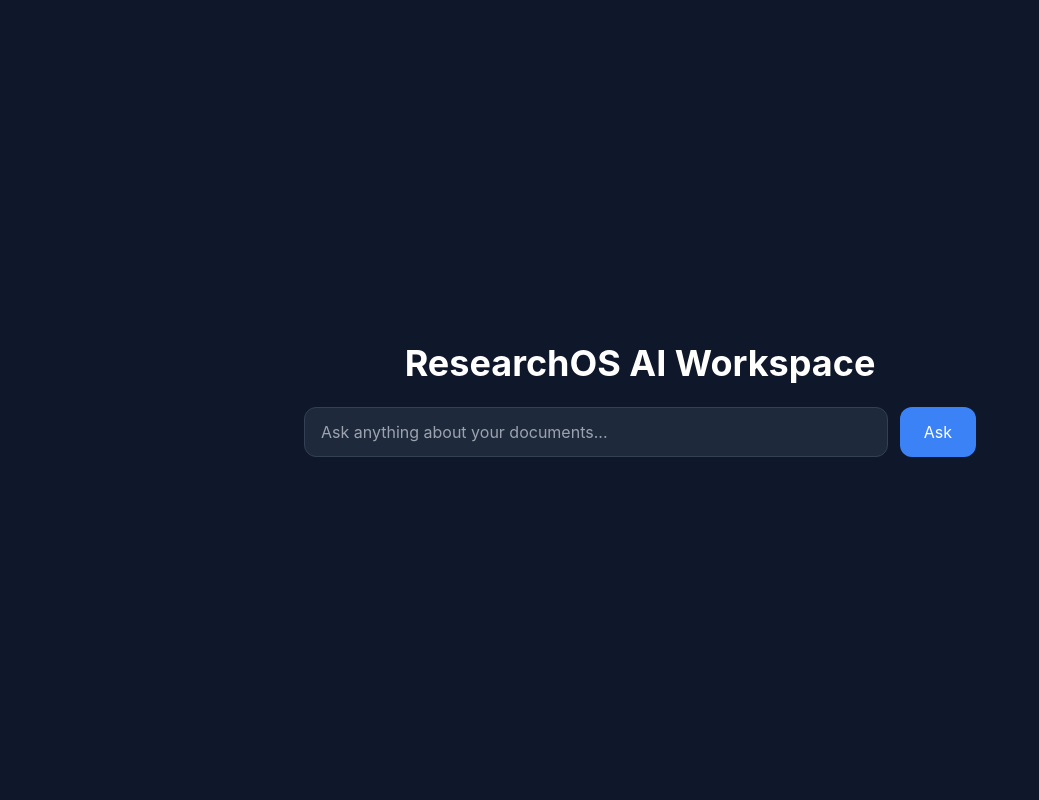
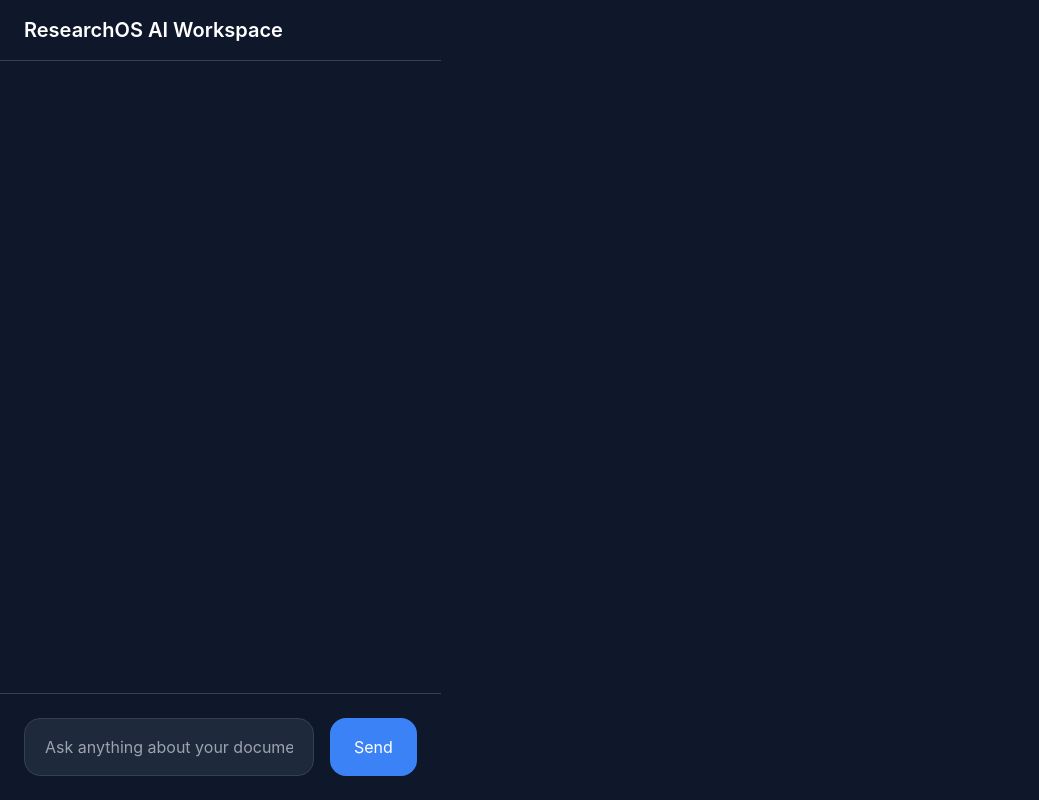
Before and after one commit to shreykalra22/researchos-frontend, a React (Vite) app: page / in a window 1280 px wide. Shown: the whole page, without its empty margins (0-1039 px from the left). Built offline with nearby package versions, Linux system fonts and the light colour scheme.

Commit message:
Implement professional conversational AI chat interface

```diff
--- a/src/pages/ChatPage.tsx
+++ b/src/pages/ChatPage.tsx
@@ -1,45 +1,115 @@
-import { useState } from "react";
+import { useEffect, useRef, useState } from "react";
 
-import {
-  sendChatMessage,
-} from "../api/chatApi";
+import { v4 as uuidv4 } from "uuid";
+
+import { sendChatMessage } from "../api/chatApi";
+
+import type {
+  ChatMessage,
+} from "../types/chat";
 
 export default function ChatPage() {
 
   const [question, setQuestion] =
     useState("");
 
-  const [answer, setAnswer] =
-    useState("");
-
   const [loading, setLoading] =
     useState(false);
 
+  const [messages, setMessages] =
+    useState<ChatMessage[]>([]);
+
+  const bottomRef =
+    useRef<HTMLDivElement | null>(null);
+
+  // ==========================================
+  // AUTO SCROLL
+  // ==========================================
+
+  useEffect(() => {
+
+    bottomRef.current?.scrollIntoView({
+      behavior: "smooth",
+    });
+
+  }, [messages, loading]);
+
+  // ==========================================
+  // SEND MESSAGE
+  // ==========================================
+
   async function handleAsk() {
 
+    // Prevent empty messages
     if (!question.trim()) return;
+
+    // Prevent multiple simultaneous requests
+    if (loading) return;
+
+    const currentQuestion =
+      question.trim();
+
+    // Create user message
+    const userMessage: ChatMessage = {
+      id: uuidv4(),
+      role: "user",
+      content: currentQuestion,
+    };
+
+    // Add user message immediately
+    setMessages((prev) => [
+      ...prev,
+      userMessage,
+    ]);
+
+    // Clear input
+    setQuestion("");
 
     try {
 
       setLoading(true);
 
+      // ==========================================
+      // API REQUEST
+      // ==========================================
+
       const response =
         await sendChatMessage({
-          query: question,
+          query: currentQuestion,
           session_id: "frontend-demo",
         });
 
-      setAnswer(
-        response.data.answer
-      );
+      // ==========================================
+      // ASSISTANT MESSAGE
+      // ==========================================
+
+      const assistantMessage: ChatMessage = {
+        id: uuidv4(),
+        role: "assistant",
+        content:
+          response.data.answer,
+      };
+
+      setMessages((prev) => [
+        ...prev,
+        assistantMessage,
+      ]);
 
     } catch (error) {
 
       console.error(error);
 
-      setAnswer(
-        "Failed to connect to backend."
-      );
+      const errorMessage: ChatMessage = {
+        id: uuidv4(),
+        role: "assistant",
+        content:
+          "Failed to connect to backend.",
+      };
+
+      setMessages((prev) => [
+        ...prev,
+        errorMessage,
+      ]);
 
     } finally {
 
@@ -47,31 +117,169 @@ export default function ChatPage() {
     }
   }
 
+  // ==========================================
+  // UI
+  // ==========================================
+
   return (
-    <div className="flex flex-col items-center justify-center flex-1 gap-6 px-6">
 
-      <h1 className="text-4xl font-bold">
+    <div
+      className="
+        flex
+        flex-col
+        h-screen
+        bg-background
+        text-white
+      "
+    >
+
+      {/* HEADER */}
+
+      <div
+        className="
+          border-b
+          border-border
+          px-6
+          py-4
+          text-xl
+          font-semibold
+        "
+      >
         ResearchOS AI Workspace
-      </h1>
+      </div>
 
-      <div className="w-full max-w-2xl flex gap-3">
+      {/* CHAT AREA */}
+
+      <div
+        className="
+          flex-1
+          overflow-y-auto
+          px-6
+          py-6
+        "
+      >
+
+        <div
+          className="
+            max-w-4xl
+            mx-auto
+            space-y-6
+          "
+        >
+
+          {messages.map((message) => (
+
+            <div
+              key={message.id}
+              className={`
+                flex
+                ${
+                  message.role === "user"
+                    ? "justify-end"
+                    : "justify-start"
+                }
+              `}
+            >
+
+              <div
+                className={`
+                  max-w-2xl
+                  px-5
+                  py-4
+                  rounded-2xl
+                  leading-7
+                  whitespace-pre-wrap
+                  shadow-md
+                  ${
+                    message.role === "user"
+                      ? "bg-primary text-white"
+                      : "bg-secondary border border-border text-gray-100"
+                  }
+                `}
+              >
+                {message.content}
+              </div>
+
+            </div>
+
+          ))}
+
+          {/* THINKING STATE */}
+
+          {loading && (
+
+            <div className="flex justify-start">
+
+              <div
+                className="
+                  bg-secondary
+                  border
+                  border-border
+                  px-5
+                  py-4
+                  rounded-2xl
+                  animate-pulse
+                "
+              >
+                Thinking...
+              </div>
+
+            </div>
+
+          )}
+
+          <div ref={bottomRef} />
+
+        </div>
+
+      </div>
+
+      {/* INPUT AREA */}
+
+      <div
+        className="
+          border-t
+          border-border
+          p-6
+        "
+      >
+
+        <div
+          className="
+            max-w-4xl
+            mx-auto
+            flex
+            gap-4
+          "
+        >
 
           <input
             value={question}
+            disabled={loading}
             onChange={(e) =>
               setQuestion(e.target.value)
             }
+            onKeyDown={(e) => {
+
+              if (
+                e.key === "Enter" &&
+                !loading
+              ) {
+                handleAsk();
+              }
+
+            }}
             placeholder="Ask anything about your documents..."
             className="
               flex-1
-            px-4
-            py-3
-            rounded-xl
+              px-5
+              py-4
+              rounded-2xl
               bg-secondary
               border
               border-border
-            text-white
               outline-none
+              disabled:opacity-50
             "
           />
 
@@ -80,35 +288,23 @@ export default function ChatPage() {
             disabled={loading}
             className="
               px-6
-            py-3
-            rounded-xl
+              py-4
+              rounded-2xl
               bg-primary
               hover:opacity-90
               transition
+              disabled:opacity-50
+              disabled:cursor-not-allowed
             "
           >
-          {loading ? "Thinking..." : "Ask"}
+            {loading
+              ? "Thinking..."
+              : "Send"}
           </button>
 
         </div>
 
-      {answer && (
-        <div
-          className="
-            w-full
-            max-w-2xl
-            p-6
-            rounded-2xl
-            bg-secondary
-            border
-            border-border
-            text-gray-200
-            leading-7
-          "
-        >
-          {answer}
       </div>
-      )}
 
     </div>
   );
--- /dev/null
+++ b/src/types/chat.ts
@@ -0,0 +1,5 @@
+export type ChatMessage = {
+  id: string;
+  role: "user" | "assistant";
+  content: string;
+};
```
Lines whose indentation alone changed are shown as unchanged.
